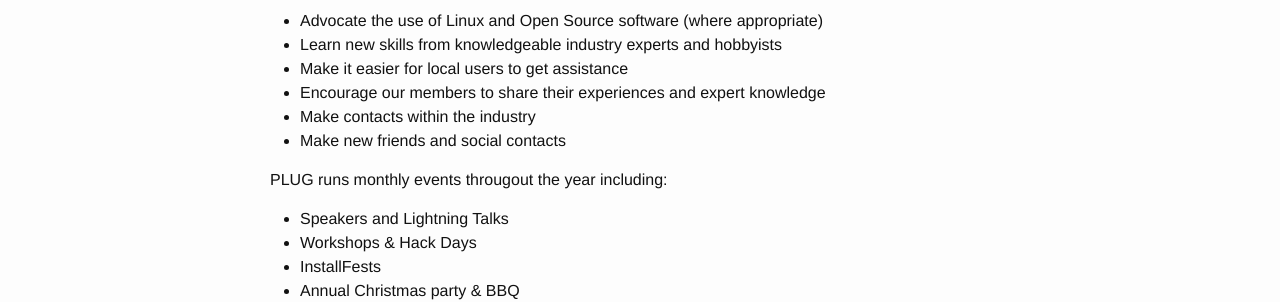
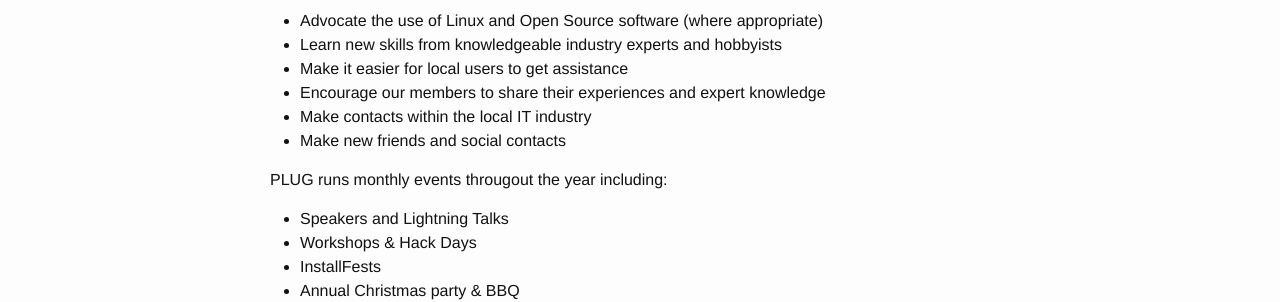
Before and after one commit to plugorgau/plugorgau.github.io, a Jekyll site: the page built from pages/about/about.md, in a window 1280 px wide. Shown: the part 487-789 px from the top of the page. Built offline with Jekyll 4.4.1, drawn with Linux system fonts in a browser that asks for light colours.

Commit message:
Update about.md

```diff
--- a/pages/about/about.md
+++ b/pages/about/about.md
@@ -16,7 +16,7 @@ PLUG aims to promote Linux and support the users of Linux in Western Australia.
 *   Learn new skills from knowledgeable industry experts and hobbyists
 *   Make it easier for local users to get assistance
 *   Encourage our members to share their experiences and expert knowledge
-*   Make contacts within the industry
+*   Make contacts within the local IT industry
 *   Make new friends and social contacts
 
 PLUG runs monthly events througout the year including:
```
